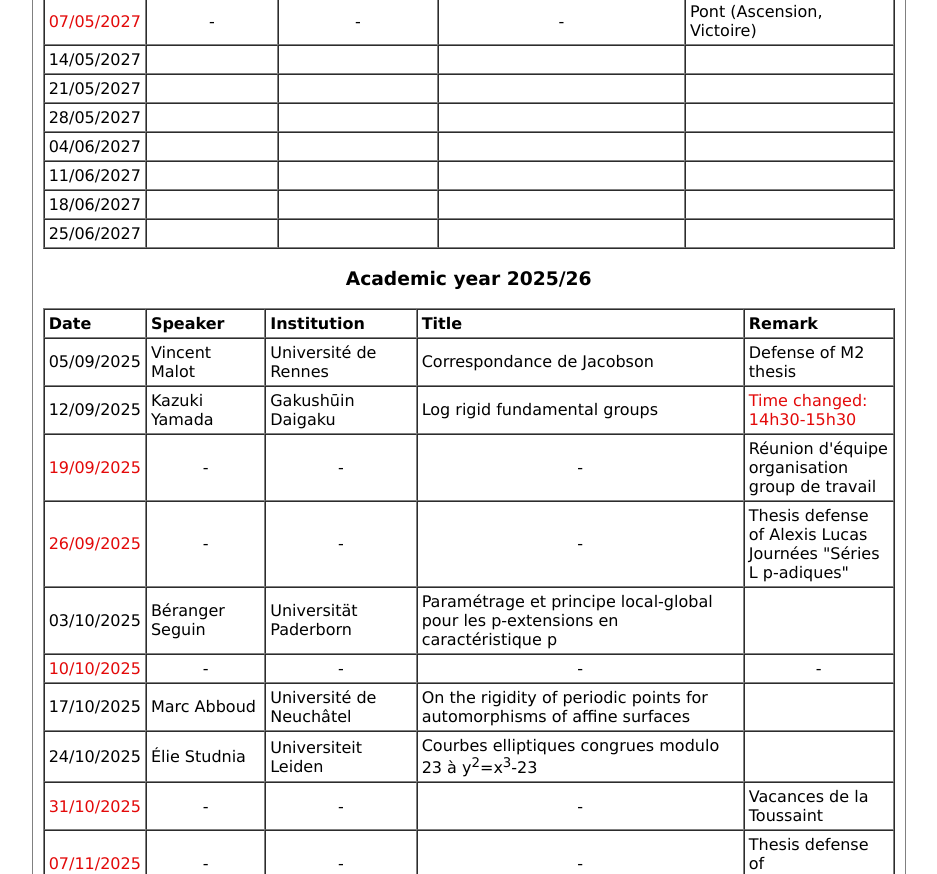
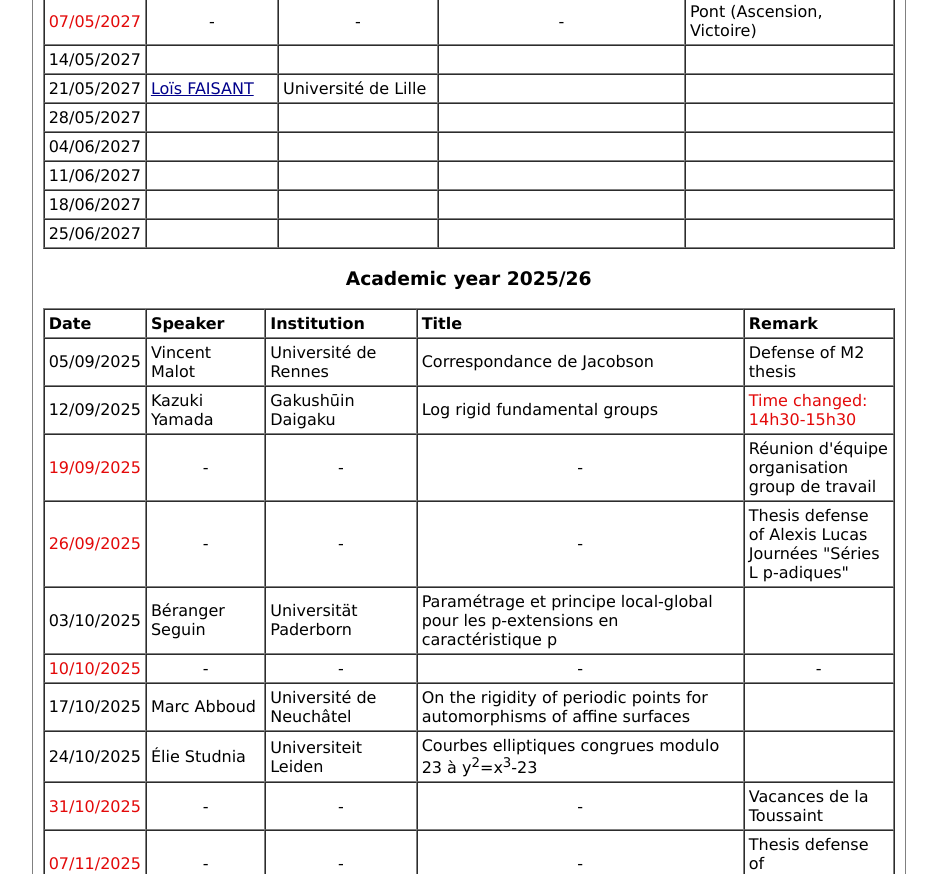
Before and after one commit to ErtlVroni/ertlvroni.github.io, a plain HTML site: page SeminaireTNGA/seminaire_tnga.htm in a window 1280 px wide. Shown: the part 1792-2666 px from the top of the page, without its empty margins (248-1185 px from the left). Drawn offline with Linux system fonts and the light colour scheme.

Commit message:
added lois

```diff
--- a/SeminaireTNGA/seminaire_tnga.htm
+++ b/SeminaireTNGA/seminaire_tnga.htm
@@ -313,8 +313,8 @@
 		     </tr>
 		     <tr>
 		     <td  align="left">21/05/2027</td>
-		     <td></td>
-		     <td></td>
+		     <td><a href="https://loisft.github.io/">Lo&iuml;s FAISANT</a></td>
+		     <td>Universit&eacute; de Lille</td>
 		     <td></td>
 		     <td></td>
 		     </tr>
```
